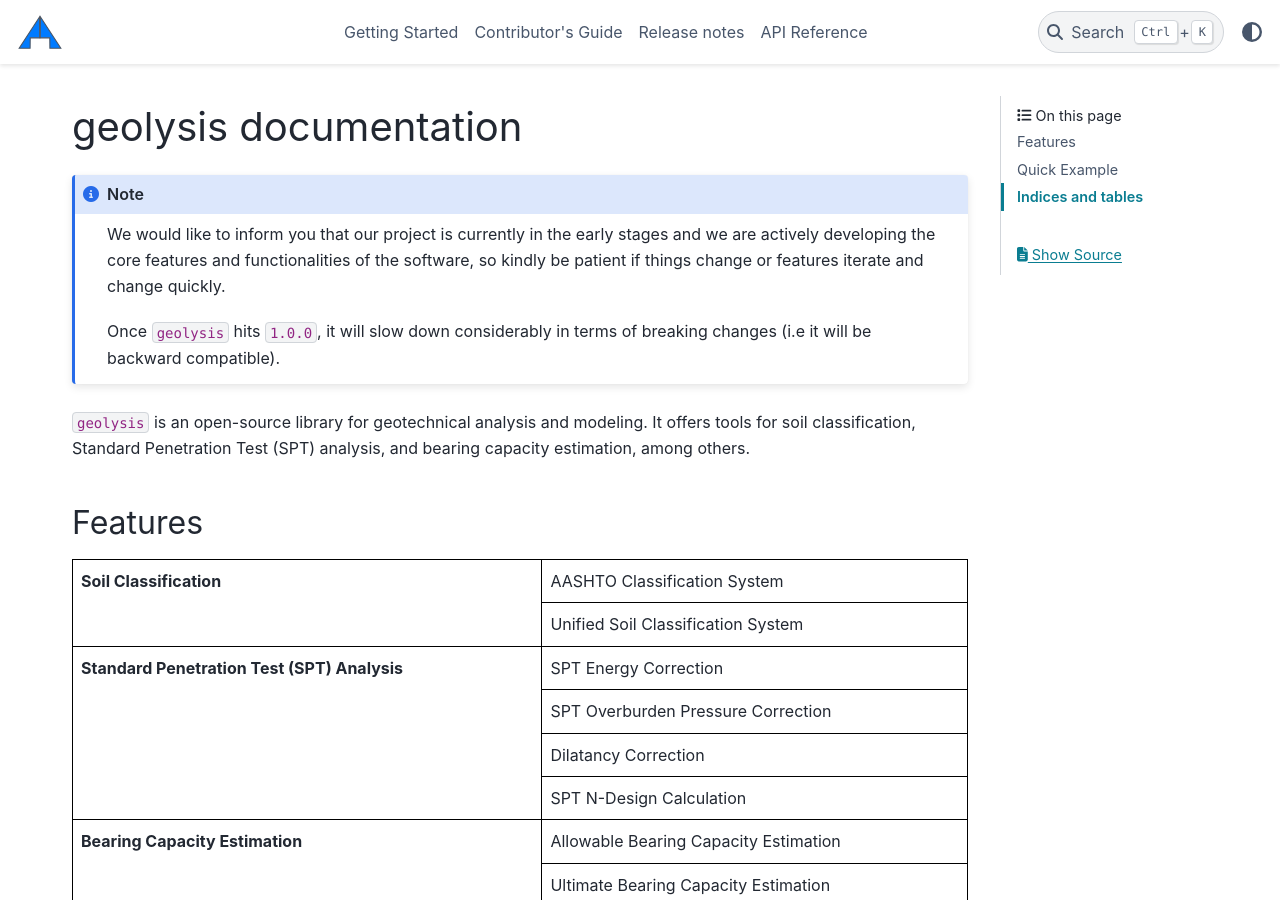
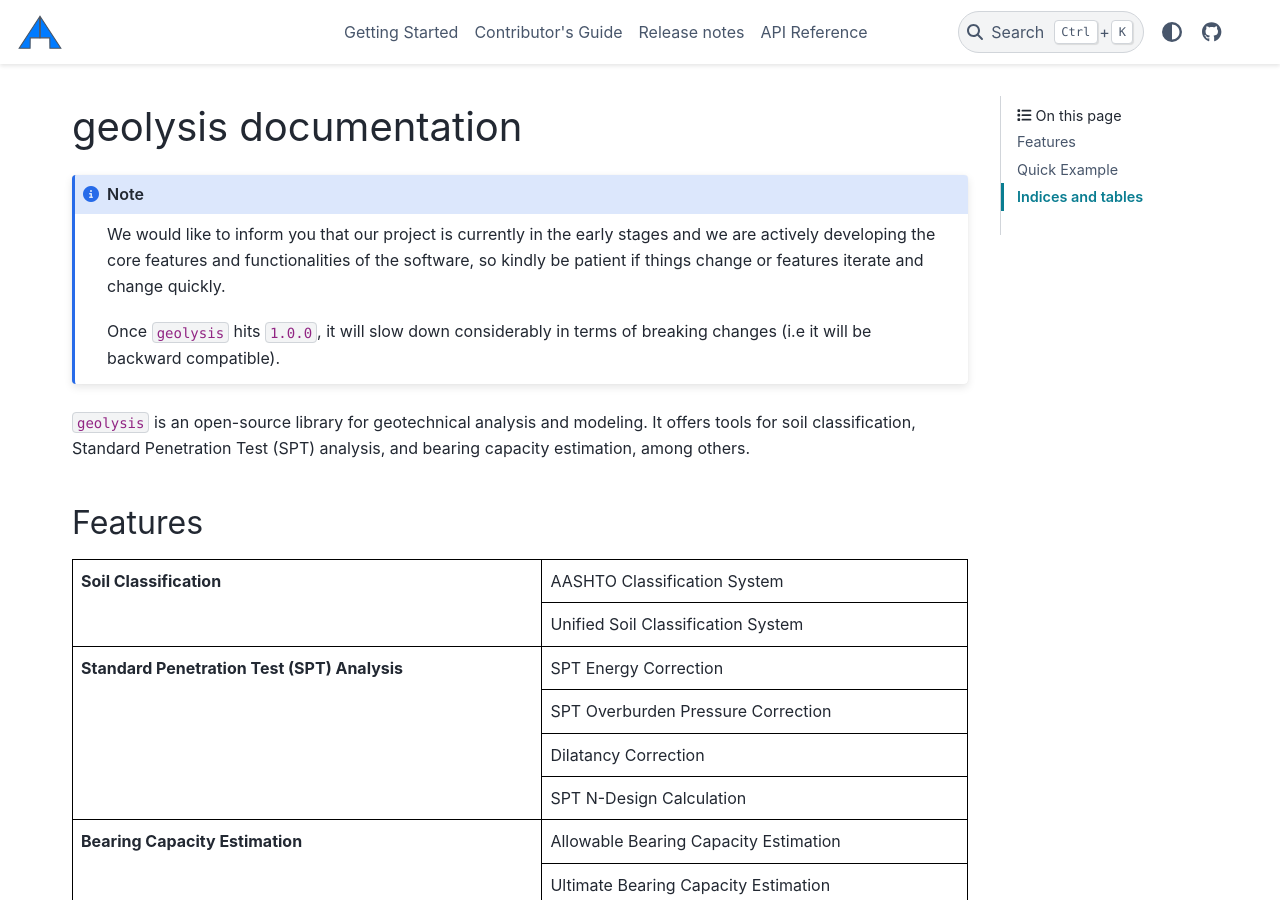
Before and after one commit to patrickboateng/geolysis, a Sphinx documentation site: the page built from docs/source/index.rst, in a window 1280 px wide and 900 px high. Built offline with Sphinx 7.4.7 and the PyData theme 0.15.4, drawn with Linux system fonts in a browser that asks for light colours; nearby versions of some CDN libraries.

Commit message:
added github and pypi links to header

```diff
--- a/docs/source/conf.py
+++ b/docs/source/conf.py
@@ -66,4 +66,25 @@
 ]
 html_js_files = ["pypi-icon.js"]
 
+html_theme_options = {
+    "icon_links": [
+        {
+            "name": "GitHub",
+            "url": f"https://github.com/patrickboateng/{project}",
+            "icon": "fa-brands fa-github",
+            "type": "fontawesome",
+        },
+        {
+            "name": "PyPI",
+            "url": f"https://pypi.org/project/{project}",
+            "icon": "fa-custom fa-pypi",
+            "type": "fontawesome",
+        },
+    ],
+    "secondary_sidebar_items": ["page-toc", "edit-this-page"],
+    "footer_start": ["copyright"],
+    "footer_center": ["sphinx-version"],
+    "footer_end": ["theme-version"],
+}
+
 mathjax_path = "https://cdn.jsdelivr.net/npm/mathjax@3/es5/tex-mml-chtml.js"
```
